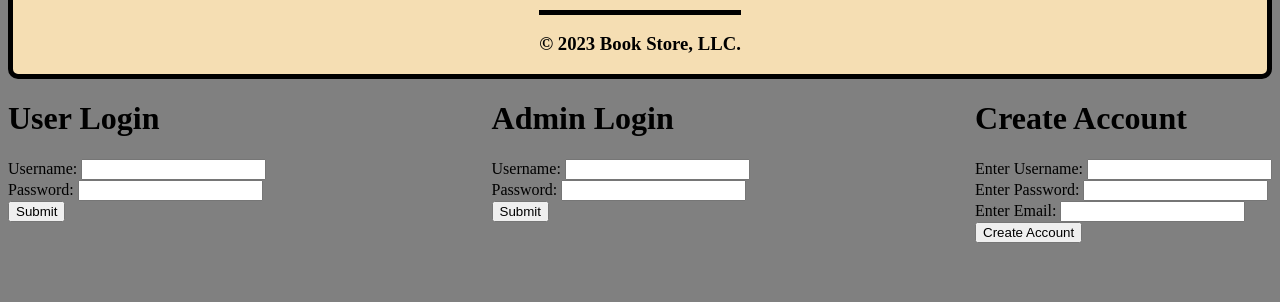
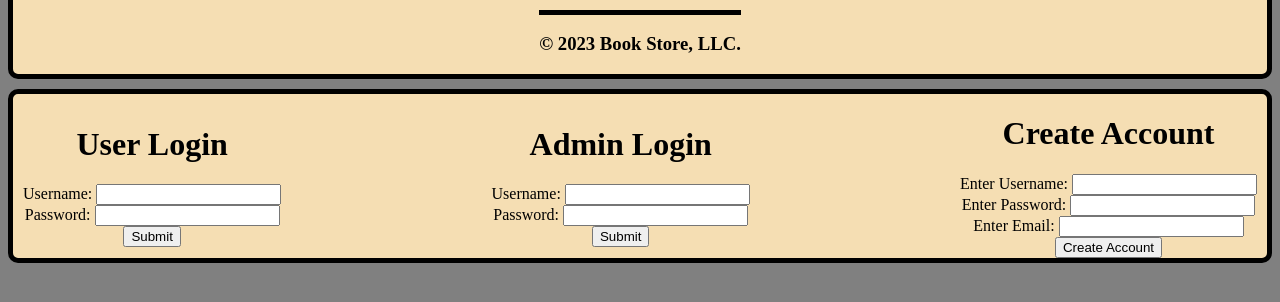
Before and after one commit to samcam004/CIS_435_Project_4, a PHP site: page /CIS_435_Project_4/ in a window 1280 px wide. Shown: the part 261-563 px from the top of the page. Run offline with PHP 8.4, Linux system fonts and the light colour scheme.

Commit message:
Login Style
Added placeholder style to div login.

```diff
--- a/index.html
+++ b/index.html
@@ -15,6 +15,7 @@
                 <h1 class="head">The Book Store</h1>
                 <img src="./images/books.png" alt="bookes" width="100" height="100">
             </header>
+
         </div>
 
         <div>
--- a/styles/index.css
+++ b/styles/index.css
@@ -20,6 +20,31 @@ body {
     margin-top: 20px;
 }
 
+.login {
+    display: flex;
+    flex-direction: row;
+    align-content: center;
+    align-items: center;
+    justify-content: space-between;
+    margin-top: 10px;
+    border: solid 5px;
+    border-radius: 10px;
+    background-color: wheat;
+}
+
+.form {
+    text-align: center;
+    margin-left: 10px;
+}
+
+.adminForm {
+    text-align: center;
+}
+
+.create {
+    text-align: center;
+    margin-right:10px;
+}
 
 header {
     display: flex;
@@ -75,12 +100,3 @@ thead {
 tbody {
     background-color: antiquewhite;
 }
-
-.login{
-    display: flex;
-    justify-content: space-between
-}
-
-.adminForm{
-    float: right;
-}
```
